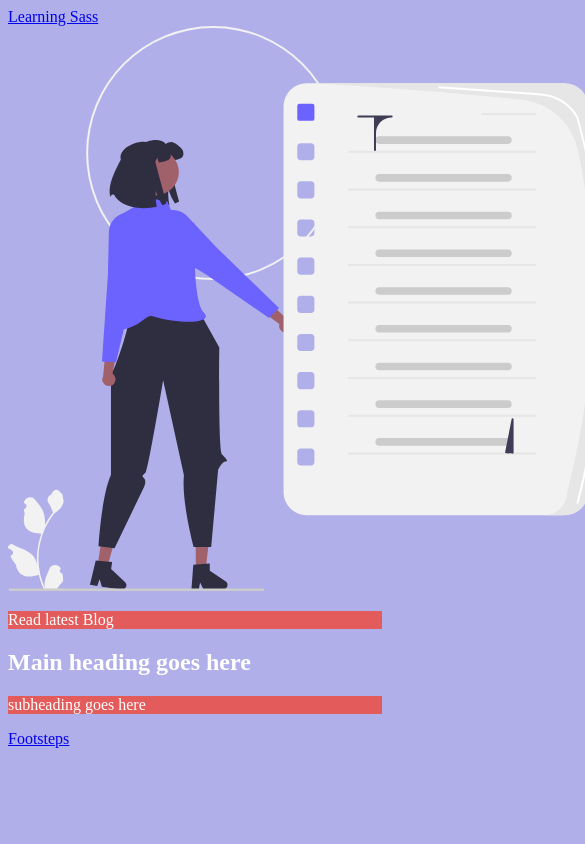
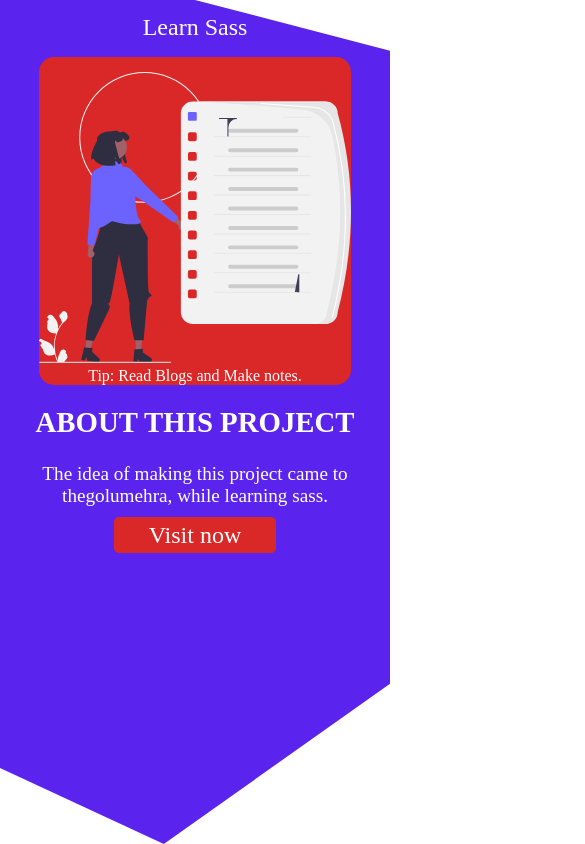
Before and after one commit to genwinxbruh/Sassy-Project, a plain HTML site: page index.html in a window 390 px wide. Shown: the top 844 px of the page, 585 px wide, since content can reach past the window. Drawn offline with Linux system fonts and the light colour scheme.

Commit message:
mobile responsive

```diff
--- a/css/style.scss
+++ b/css/style.scss
@@ -1,14 +1,90 @@
 $colors: (
-    primary: #b0afe9,
-    accent: #e45b5b,
-    font: #fff
+    primary: #5a24ee,
+    accent: #da2828,
+    font: #fff,
 );
 
-body {
-    background-color: map-get($colors, primary);
-    color: map-get($colors, font);
+@function color($colorName) {
+    @return map-get($colors, $colorName);
 }
 
-p {
-    background-color: map-get($colors, accent )
+$sizes: (
+    fontzero: 12px,
+    fontone: 20px,
+    fonttwo: 30px,
+);
+
+@function sizes($sizeName) {
+    @return map-get($sizes, $sizeName)
 }
+
+body,html {
+    height: 100%;
+}
+
+body {
+    margin:0;
+
+    .container {
+        clip-path: polygon(100% 6%, 100% 81%, 42% 100%, 0 91%, 0 0, 50% 0);
+        background-color: color(primary);
+        width: 100%;
+        height: 100%;
+        position: absolute;
+        z-index: -1;
+    }
+}
+
+header {
+    a {
+        color: color(font);
+        text-decoration: none;
+        font-size: 1.5rem;
+        text-align: center;
+        padding-top: 14px;
+        display: block;
+    }
+}
+
+main {
+    section#mainimage {
+        background-color:color(accent);
+        padding-top: 15px;
+        margin: 1em auto;
+        width: 80%;
+        color: color(font);
+        border-radius: 15px;
+        p {
+            margin: 0;
+            padding: 0;
+            text-align: center;
+            margin-bottom: -15px;
+        }
+    }
+
+    section#mainbutton {
+        color: color(font);
+        padding: 15px;
+        text-align: center;
+
+        h1{
+            font-size: 1.8em;
+            margin-top: 5px;
+            text-transform: uppercase;
+        }
+        p {
+            font-size: 1.2em;
+            margin-bottom: 15px;
+        }
+
+        a {
+            margin-top: 15px;
+            color: color(font);
+            background-color: color(accent);
+            padding: 5px 35px;
+            text-decoration: none;
+            font-size: 1.5em;
+            border-radius: 5px;
+        }
+    }
+}
--- a/index.html
+++ b/index.html
@@ -11,16 +11,16 @@
 
 <body>
     <div class="container"></div>
-    <header><a href="#">Learning Sass</a></header>
+    <header><a href="#">Learn Sass</a></header>
     <main>
         <section id="mainimage">
-            <img src="/images/read-blog.svg" alt="reading blog">
-            <p>Read latest Blog</p>
+            <img src="/images/read-blog.svg" style="height: 100%; width: 100%;" alt="reading blog">
+            <p>Tip: Read Blogs and Make notes.</p>
         </section>
         <section id="mainbutton">
-            <h1>Main heading goes here</h1>
-            <p>subheading goes here</p>
-            <a href="#">Footsteps</a>
+            <h1>About this Project</h1>
+            <p>The idea of making this project came to thegolumehra, while learning sass.</p>
+            <a href="#" class="button">Visit now</a>
         </section>
     </main>
 </body>
```
Also changed, not shown: css/style.css, 1 other file.
